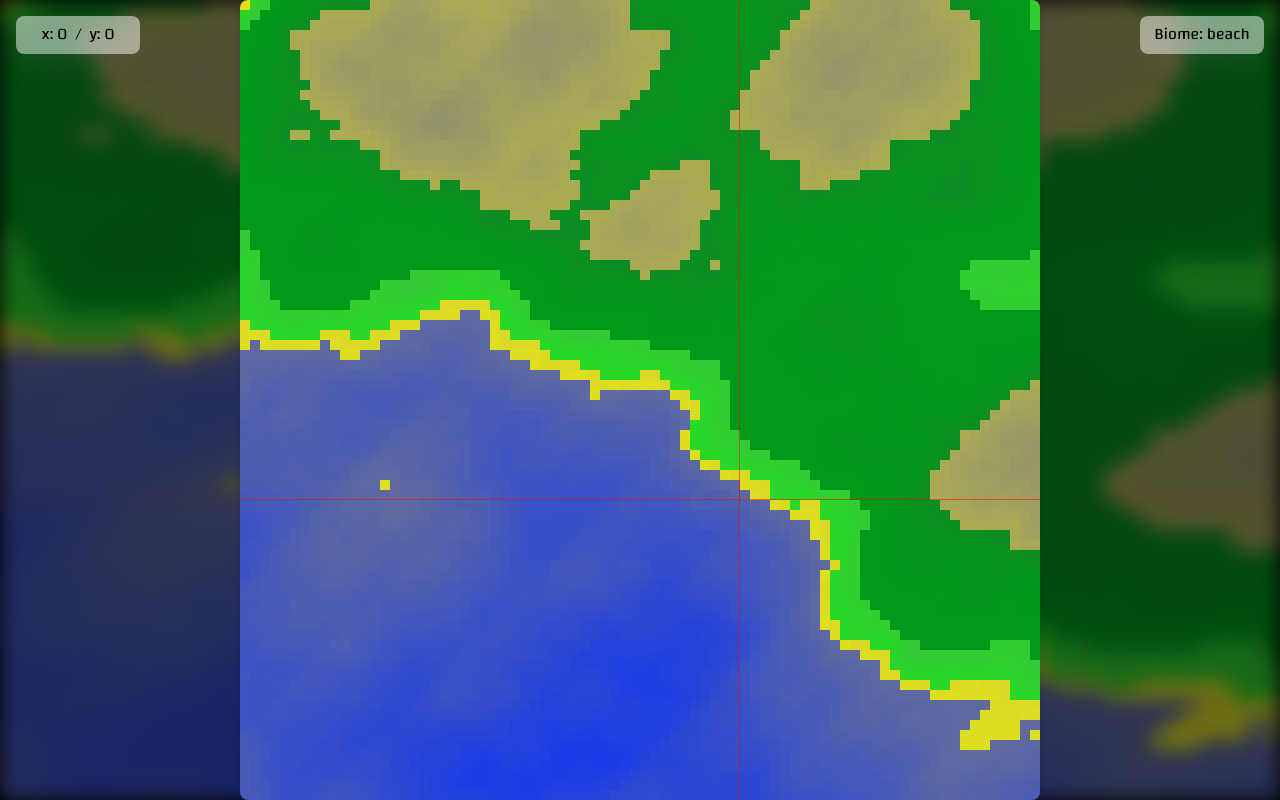
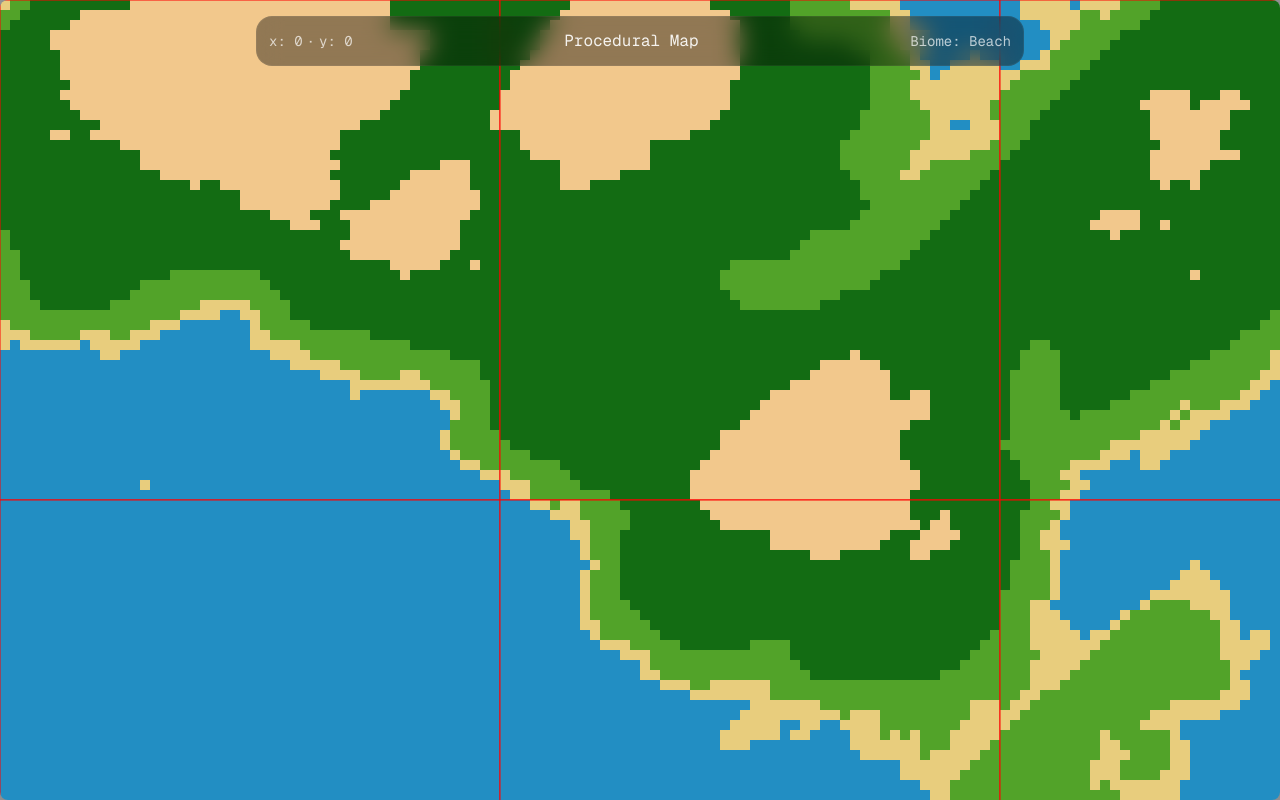
Before and after one commit to Netoun/RNoiseMap, a React (Vite) app: page / in a window 1280 px wide. Built offline with nearby package versions, Linux system fonts and the light colour scheme; what alea would draw is missing.

Commit message:
Implement Tailwind CSS, update dependencies, and refactor components for improved styling and performance. Add bun.lockb for package management and remove pnpm-lock.yaml and tsconfig.json. Update NativeMap and Card components to enhance functionality and visual presentation.

```diff
--- a/index.html
+++ b/index.html
@@ -9,7 +9,7 @@
     <meta name="viewport" content="width=device-width, initial-scale=1.0" />
     <title>ProcMap</title>
   </head>
-  <body>
+  <body class="font-display">
     <div id="root"></div>
     <script type="module" src="/src/main.tsx"></script>
   </body>
--- a/src/App.tsx
+++ b/src/App.tsx
@@ -1,15 +1,13 @@
-import { styled } from "@stitches/react";
+import * as React from 'react';
 import NativeMap from "./features/native/NativeMap";
 
-const Wrapper = styled("main", {
-  height: "100%",
-});
-
-function App() {
+export const App = () => {
   return (
-    <Wrapper>
-      <NativeMap />
-    </Wrapper>
+    <div className="min-h-screen bg-gray-100">
+      <div className="max-w-7xl mx-auto">
+        <NativeMap />
+      </div>
+    </div>
   );
 }
 
--- a/src/components/atoms/Card.tsx
+++ b/src/components/atoms/Card.tsx
@@ -1,16 +1,14 @@
-import { styled } from "@stitches/react";
+import React from 'react'
 
-export const Card = styled("div", {
-  display: "flex",
-  justifyContent: "center",
-  alignItems: "center",
-  minWidth: "100px",
-  gap: "0.5rem",
-  background: "hsla(100, 100%, 100%, 50%)",
-  borderRadius: "0.5rem",
-  top: "1rem",
-  left: "1rem",
-  padding: "0.5rem 0.75rem",
-  backdropFilter: "blur(8px)",
-  boxShadow: "rgba(100, 100, 111, 0.25) 0px 7px 29px 0px",
-});
+interface CardProps {
+  children: React.ReactNode
+  className?: string
+}
+
+export const Card: React.FC<CardProps> = ({ children, className = '' }) => {
+  return (
+    <div className={`bg-white rounded-lg shadow-md p-4 ${className}`}>
+      {children}
+    </div>
+  )
+}
--- a/src/features/native/NativeMap.tsx
+++ b/src/features/native/NativeMap.tsx
@@ -1,12 +1,12 @@
 import {
   MouseEvent,
-  // WheelEvent,
   useCallback,
   useEffect,
   useMemo,
   useRef,
   useState,
 } from "react";
+import * as React from "react";
 import {
   ChunkPosition,
   TILE_SIZE,
@@ -16,75 +16,34 @@ import {
   generateMapGround,
   getColor,
 } from "../../utils/generate";
-import { styled } from "@stitches/react";
 import { Card } from "../../components/atoms/Card";
-import { blackA } from "@radix-ui/colors";
 import { CHUNK_SIZE } from "../../utils/generate";
 import { useDebounce } from "../../hooks/useDebounce";
 
-const Center = styled("div", {
-  width: "100%",
-  height: "100%",
-  position: "absolute",
-  top: "0%",
-  left: "0%",
-  display: "flex",
-  alignItems: "center",
-  justifyContent: "center",
-});
+const SPEED = 0.1;
+const VIEWPORT_PADDING = 2;
+const CHUNK_CACHE_SIZE = 100;
 
-const Canvas = styled("canvas", {
-  zIndex: 20,
-  "image-rendering": "crisp-edges",
-  marginBlock: "auto",
+type ChunkCache = Map<string, Tile[][]>;
 
-  borderRadius: "0.5rem",
-  boxShadow: "0 2px 10px -3px rgb(0 0 0 / 20%)",
-});
+const isChunkVisible = (chunk: Tile[][], offset: {x: number, y: number}, width: number, height: number) => {
+  const chunkX = chunk[0][0].x * TILE_SIZE;
+  const chunkY = chunk[0][0].y * TILE_SIZE;
+  const chunkSize = CHUNK_SIZE * TILE_SIZE;
 
-const Wrapper = styled("div", {
-  height: "100%",
-  background: `${blackA.blackA7}`,
-});
-
-const Image = styled("img", {
-  position: "absolute",
-  zIndex: 10,
-  top: 0,
-  left: 0,
-  width: "100%",
-  height: "100%",
-  opacity: 0.5,
-  filter: "blur(10px)",
-});
-
-const Header = styled("header", {
-  position: "relative",
-  display: "grid",
-  gridTemplateColumns: "repeat(auto-fit, minmax(200px, 1fr))",
-  padding: "1rem",
-  zIndex: 20,
-});
-
-const Title = styled("h1", {
-  fontSize: "large",
-});
-
-const WIDTH = 800;
-const HEIGHT = 800;
-
-// const MAX_ZOOM = 5;
-// const MIN_ZOOM = 1;
-// const SCROLL_SENSITIVITY = 0.002;
-const SPEED = 0.1;
-// const OFFSET = 5;
+  return (
+    chunkX + chunkSize + (offset.x * TILE_SIZE) >= 0 &&
+    chunkX + (offset.x * TILE_SIZE) <= width &&
+    chunkY + chunkSize + (offset.y * TILE_SIZE) >= 0 &&
+    chunkY + (offset.y * TILE_SIZE) <= height
+  );
+};
 
 const NativeMap = () => {
   const canvasTerrainRef = useRef<HTMLCanvasElement>(null);
+  const requestedChunksRef = useRef<Set<string>>(new Set());
 
-  const [bg, setBg] = useState("");
-
-  const [chunks, setChunks] = useState<Tile[][][]>([]);
+  const [chunks, setChunks] = useState<Map<string, Tile[][]>>(new Map());
 
   const [context, setContext] = useState<CanvasRenderingContext2D | null>(null);
   // const [zoom, setZoom] = useState(MIN_ZOOM);
@@ -94,6 +53,7 @@ const NativeMap = () => {
     y: 0,
   });
   const [offset, setOffset] = useState({ x: 0, y: 0 });
+  const [lastRenderTime, setLastRenderTime] = useState(0);
 
   const generateChunk = useCallback((chunkPosition?: ChunkPosition) => {
     const offset = chunkPosition
@@ -106,153 +66,159 @@ const NativeMap = () => {
     return generateMapGround(offset);
   }, []);
 
-  useEffect(() => {
-    const visibleChunks = calculateVisibleChunks({
-      height: HEIGHT,
-      width: WIDTH,
-      x: offset.x,
-      y: offset.y,
-    });
+  const handleMouseMove = useCallback((event: MouseEvent<HTMLCanvasElement>) => {
+    event.preventDefault();
 
-    const missingChunks = calculateMissingChunks(
-      visibleChunks,
-      chunks.map((chunk) => {
-        const value = chunk[0];
-        return {
-          x: value[0].x,
-          y: value[0].y,
-        };
-      })
-    );
-
-    if (missingChunks.length === 0) {
+    const now = performance.now();
+    if (now - lastRenderTime < 16) {
       return;
     }
-
-    const newChunks = [];
-    for (const missingChunk of visibleChunks) {
-      newChunks.push(generateChunk(missingChunk));
-    }
-    setChunks([...newChunks]);
-  }, [chunks, generateChunk, offset.x, offset.y]);
-
-  const handleMouseMove = (event: MouseEvent<HTMLCanvasElement>) => {
-    event.preventDefault();
+    setLastRenderTime(now);
 
     const { movementX, movementY, clientX, clientY } = event;
     const rect = canvasTerrainRef?.current?.getBoundingClientRect();
 
-    if (!rect) {
-      return;
+    if (!rect) return;
+
+    if (event.buttons === 1) {
+      setOffset(prevTranslate => {
+        const newX = Math.round(prevTranslate.x + Math.round(movementX * SPEED));
+        const newY = Math.round(prevTranslate.y + Math.round(movementY * SPEED));
+
+        requestAnimationFrame(() => {
+          setCoordinatesMouse({
+            x: Math.floor((clientX - rect.left) / TILE_SIZE) - newX,
+            y: Math.floor((clientY - rect.top) / TILE_SIZE) - newY,
+          });
+        });
+
+        return { x: newX, y: newY };
+      });
+    } else if (!isMoving) {
+      requestAnimationFrame(() => {
+        setCoordinatesMouse({
+          x: Math.floor((clientX - rect.left) / TILE_SIZE) - offset.x,
+          y: Math.floor((clientY - rect.top) / TILE_SIZE) - offset.y,
+        });
+      });
+    }
+  }, [isMoving, offset.x, offset.y, lastRenderTime]);
+
+  useEffect(() => {
+    const canvas = canvasTerrainRef.current;
+    if (!canvas) return;
+
+    canvas.width = window.innerWidth;
+    canvas.height = window.innerHeight;
+
+    const ctx = canvas.getContext("2d", { alpha: false });
+    if (ctx) {
+      ctx.imageSmoothingEnabled = false;
+      setContext(ctx);
     }
 
-    if (event.buttons === 1) {
-      setOffset((prevTranslate) => {
-        const newX = Math.round(
-          prevTranslate.x + Math.round(movementX * SPEED)
-        );
-        const newY = Math.round(
-          prevTranslate.y + Math.round(movementY * SPEED)
-        );
-
-        setCoordinatesMouse({
-          x: Math.floor((clientX - rect?.left) / TILE_SIZE) - newX,
-          y: Math.floor((clientY - rect?.top) / TILE_SIZE) - newY,
-        });
-
-        return {
-          x: newX,
-          y: newY,
-        };
-      });
-    } else {
-      if (!isMoving) {
-        setCoordinatesMouse({
-          x: Math.floor((clientX - rect?.left) / TILE_SIZE) - offset.x,
-          y: Math.floor((clientY - rect?.top) / TILE_SIZE) - offset.y,
-        });
-        return false;
+    return () => {
+      if (ctx) {
+        ctx.clearRect(0, 0, canvas.width, canvas.height);
       }
-    }
-  };
-
-  useEffect(() => {
-    const canvasEle = canvasTerrainRef.current;
-
-    if (!canvasEle) {
-      return;
-    }
-
-    canvasEle.width = WIDTH;
-    canvasEle.height = HEIGHT;
-
-    const ctx = canvasEle.getContext("2d", { alpha: false });
-
-    if (ctx) {
-      ctx.imageSmoothingEnabled = false;
-
-      setContext(ctx);
-    }
+    };
   }, []);
 
   useEffect(() => {
-    if (!context) {
-      return;
-    }
+    if (!context) return;
+
     const startTime = performance.now();
 
     context.save();
-    context.clearRect(0, 0, WIDTH, HEIGHT);
+    context.clearRect(0, 0, window.innerWidth, window.innerHeight);
+    context.translate(offset.x * TILE_SIZE, offset.y * TILE_SIZE);
 
-    context.translate(offset.x * TILE_SIZE, offset.y * TILE_SIZE);
-    context.scale(1, 1);
+    const visibleChunks = Array.from(chunks.values()).filter(chunk =>
+      isChunkVisible(chunk, offset, window.innerWidth, window.innerHeight)
+    );
 
-    const drawRect = (tile: Tile) => {
-      const { posX, posY, w, h, biome, values } = tile;
+    visibleChunks.forEach(chunk => {
+      // Draw tiles first
+      const flatChunk = chunk.flat();
+      let currentColor = '';
 
-      context.beginPath();
-      context.fillStyle = getColor(biome, values[0]);
-      context.fillRect(posX, posY, w, h);
-    };
+      flatChunk.forEach(tile => {
+        const newColor = getColor(tile.biome, tile.values[0]);
+        if (newColor !== currentColor) {
+          context.fillStyle = newColor;
+          currentColor = newColor;
+        }
+        context.fillRect(tile.posX, tile.posY, tile.w, tile.h);
+      });
 
-    const drawChunk = (chunk: Tile[][]) => {
+      // Draw chunk border immediately after its tiles
       const position = chunk[0][0];
-
-      context.beginPath();
       context.strokeStyle = "red";
+      context.lineWidth = 1;
       context.strokeRect(
         position.x * TILE_SIZE,
         position.y * TILE_SIZE,
         TILE_SIZE * CHUNK_SIZE,
         TILE_SIZE * CHUNK_SIZE
       );
-    };
+    });
 
-    if (chunks && chunks?.length > 0) {
-      for (const chunk of chunks) {
-        drawChunk(chunk);
-        for (const tile of chunk.flat()) {
-          drawRect(tile);
-        }
-      }
+    context.restore();
+
+    if (process.env.NODE_ENV === 'development') {
+      console.log(`Render time: ${performance.now() - startTime}ms`);
+    }
+  }, [chunks, context, offset]);
+
+  const getChunkKey = (x: number, y: number) => `${x},${y}`;
+
+  useEffect(() => {
+    const visibleChunks = calculateVisibleChunks({
+      height: window.innerHeight + (VIEWPORT_PADDING * CHUNK_SIZE * TILE_SIZE),
+      width: window.innerWidth + (VIEWPORT_PADDING * CHUNK_SIZE * TILE_SIZE),
+      x: offset.x,
+      y: offset.y,
+    });
+
+    const missingChunks = visibleChunks.filter(chunk => {
+      const key = getChunkKey(chunk.x, chunk.y);
+      return !chunks.has(key);
+    });
+
+    if (missingChunks.length === 0) return;
+
+    // Générer les nouveaux chunks
+    const newChunks = new Map(chunks);
+    missingChunks.forEach(chunk => {
+      const key = getChunkKey(chunk.x, chunk.y);
+      newChunks.set(key, generateChunk(chunk));
+    });
+
+    // Nettoyer les chunks non visibles si nécessaire
+    if (newChunks.size > CHUNK_CACHE_SIZE) {
+      const visibleKeys = new Set(
+        visibleChunks.map(chunk => getChunkKey(chunk.x, chunk.y))
+      );
+
+      // Supprimer les chunks non visibles les plus anciens
+      Array.from(newChunks.keys())
+        .filter(key => !visibleKeys.has(key))
+        .slice(0, newChunks.size - CHUNK_CACHE_SIZE)
+        .forEach(key => newChunks.delete(key));
     }
 
-    context.restore();
-    setBg(
-      (canvasTerrainRef && canvasTerrainRef.current?.toDataURL("image/png")) ||
-        ""
-    );
-    const endTime = performance.now();
-    console.log(`${endTime - startTime}ms`);
-  }, [chunks, context, offset]);
+    setChunks(newChunks);
+  }, [offset.x, offset.y, generateChunk]);
+
+  const handleMouseDown = useCallback(() => setIsMoving(true), []);
+  const handleMouseUp = useCallback(() => setIsMoving(false), []);
 
   const chunksDebounced = useDebounce(chunks, 200);
   const coordinatesMouseDebounced = useDebounce(coordinatesMouse, 200);
 
   const currentTile = useMemo(() => {
-    const tile = chunksDebounced
-      .flat()
-      .flat()
+    const allTiles = Array.from(chunksDebounced.values())
+      .flatMap(chunk => chunk.flat())
       .find((tile) => {
         return (
           tile.x === coordinatesMouseDebounced.x &&
@@ -260,48 +226,40 @@ const NativeMap = () => {
         );
       });
 
-    return tile;
+    return allTiles;
   }, [chunksDebounced, coordinatesMouseDebounced]);
 
   return (
-    <Wrapper>
-      <Image src={bg} />
-      <Header>
-        <Card
-          css={{
-            justifySelf: "start",
-          }}
-        >
-          <span>x: {coordinatesMouse.x}</span>/
-          <span>y: {coordinatesMouse.y}</span>
-        </Card>
-        <Card
-          css={{
-            justifySelf: "center",
-          }}
-        >
-          <Title>Procedural map</Title>
-        </Card>
-        <Card
-          css={{
-            justifySelf: "end",
-          }}
-        >
-          <span>Biome: {currentTile?.biome}</span>
-        </Card>
-      </Header>
+    <div className="w-full h-full relative bg-[rgba(0,0,0,0.4)]">
+      <header className="fixed inset-x-0 top-4 z-20 px-4">
+        <div className="mx-auto max-w-3xl bg-black/40 backdrop-blur-md rounded-2xl p-3 flex items-center gap-6 border border-white/5">
+          <div className="text-sm text-white/70">
+            <span>x: {coordinatesMouse.x}</span>
+            <span className="mx-1">·</span>
+            <span>y: {coordinatesMouse.y}</span>
+          </div>
 
-      <Center>
-        <Canvas
+          <div className="flex-1 text-center font-light text-white/90">
+            Procedural Map
+          </div>
+
+          <div className="text-sm text-white/70 capitalize">
+            Biome: {currentTile?.biome || '—'}
+          </div>
+        </div>
+      </header>
+
+      <div className="flex items-center justify-center relative z-10">
+        <canvas
           ref={canvasTerrainRef}
-          // onWheel={handleWheel}
           onMouseMove={handleMouseMove}
-          onMouseDown={() => setIsMoving(true)}
-          onMouseUp={() => setIsMoving(false)}
-          style={{ cursor: "grab" }}
+          onMouseDown={handleMouseDown}
+          onMouseUp={handleMouseUp}
+          style={{ cursor: isMoving ? "grabbing" : "grab" }}
+          className="z-20 [image-rendering:crisp-edges] my-auto rounded-lg shadow-[0_2px_10px_-3px_rgba(0,0,0,0.2)]"
         />
-      </Center>
-    </Wrapper>
+      </div>
+    </div>
   );
 };
 
--- /dev/null
+++ b/src/index.css
@@ -0,0 +1,5 @@
+@import "tailwindcss";
+
+@theme {
+    --font-display: 'Geist Mono', monospace;
+}
--- a/src/main.tsx
+++ b/src/main.tsx
@@ -1,11 +1,10 @@
 import React from "react";
 import ReactDOM from "react-dom/client";
 import App from "./App.tsx";
-import { globalStyles } from "./styles/stitches.config";
 
-import "@fontsource/changa";
+import "./index.css";
+import '@fontsource/geist-mono';
 
-globalStyles();
 
 ReactDOM.createRoot(document.getElementById("root") as HTMLElement).render(
   <React.StrictMode>
--- a/src/utils/generate.ts
+++ b/src/utils/generate.ts
@@ -98,18 +98,19 @@ export type Tile = {
   w: number;
   values: number[];
   biome: Biome;
+  neighbors?: Tile[];
 };
 
 export const colors: { [key in Biome]: HSL } = {
-  ocean: { h: 230, s: 0, l: 0 },
-  ice: { h: 210, s: 0, l: 0 },
-  grassland: { h: 120, s: 0, l: 0 },
-  desert: { h: 60, s: 0, l: 0 },
-  beach: { h: 60, s: 0, l: 0 },
-  mountains: { h: 25, s: 0, l: 0 },
-  forest: { h: 130, s: 50, l: -20 },
-  jungle: { h: 140, s: 0, l: 0 },
-  tundra: { h: 200, s: 0, l: 0 },
+  ocean: { h: 200, s: 70, l: 45 },
+  ice: { h: 200, s: 20, l: 85 },
+  grassland: { h: 100, s: 60, l: 40 },
+  desert: { h: 35, s: 80, l: 75 },
+  beach: { h: 45, s: 70, l: 70 },
+  mountains: { h: 0, s: 30, l: 60 },
+  forest: { h: 120, s: 70, l: 25 },
+  jungle: { h: 140, s: 80, l: 20 },
+  tundra: { h: 200, s: 25, l: 75 },
 };
 
 interface ScreenPosition {
@@ -195,16 +196,45 @@ export function getBiome(
   return (biome ? biome : "ocean") as Biome;
 }
 
-export const getColor = (biome: Biome, value: number) => {
-  const saturation = Math.round(
-    ((Math.abs(value) * 100) / 100) * (75 - 25) + 25
+type BiomeTransition = {
+  from: Biome;
+  to: Biome;
+  blend: number;
+};
+
+const TRANSITION_DISTANCE = 0.2;
+
+export const getColor = (biome: Biome, value: number, neighbors?: Tile[]) => {
+  const baseColor = colors[biome];
+
+  if (!neighbors) {
+    return `hsl(${baseColor.h}, ${baseColor.s}%, ${baseColor.l}%)`;
+  }
+
+  const transitions: BiomeTransition[] = neighbors
+    .filter(n => n && n.biome !== biome)
+    .map(n => ({
+      from: biome,
+      to: n.biome,
+      blend: Math.max(0, TRANSITION_DISTANCE - Math.abs(value - n.values[0]))
+    }));
+
+  if (transitions.length === 0) {
+    return `hsl(${baseColor.h}, ${baseColor.s}%, ${baseColor.l}%)`;
+  }
+
+  const strongestTransition = transitions.reduce((prev, curr) =>
+    prev.blend > curr.blend ? prev : curr
   );
-  const color = colors[biome];
 
-  const h = color.h;
-  const s = color.s + (value < 0 ? saturation : 100 - saturation);
-  const l = color.l + 50;
-  return `hsl(${h}, ${s}%, ${l}%)`;
+  const toColor = colors[strongestTransition.to];
+  const blendFactor = strongestTransition.blend / TRANSITION_DISTANCE;
+
+  const h = baseColor.h + (toColor.h - baseColor.h) * blendFactor;
+  const s = baseColor.s + (toColor.s - baseColor.s) * blendFactor;
+  const l = baseColor.l + (toColor.l - baseColor.l) * blendFactor;
+
+  return `hsl(${Math.round(h)}, ${Math.round(s)}%, ${Math.round(l)}%)`;
 };
 
 export function fBm(
--- a/vite.config.ts
+++ b/vite.config.ts
@@ -1,7 +1,8 @@
 import { defineConfig } from 'vite'
 import react from '@vitejs/plugin-react-swc'
+import tailwindcss from '@tailwindcss/vite';
 
 // https://vitejs.dev/config/
 export default defineConfig({
-  plugins: [react()],
+  plugins: [react(), tailwindcss()],
 })
```
Also changed, not shown: package.json (+22 -20 lines), tsconfig.json (deleted, +0 -24 lines), 2 other files (tests, documents, lock files or other folders).
